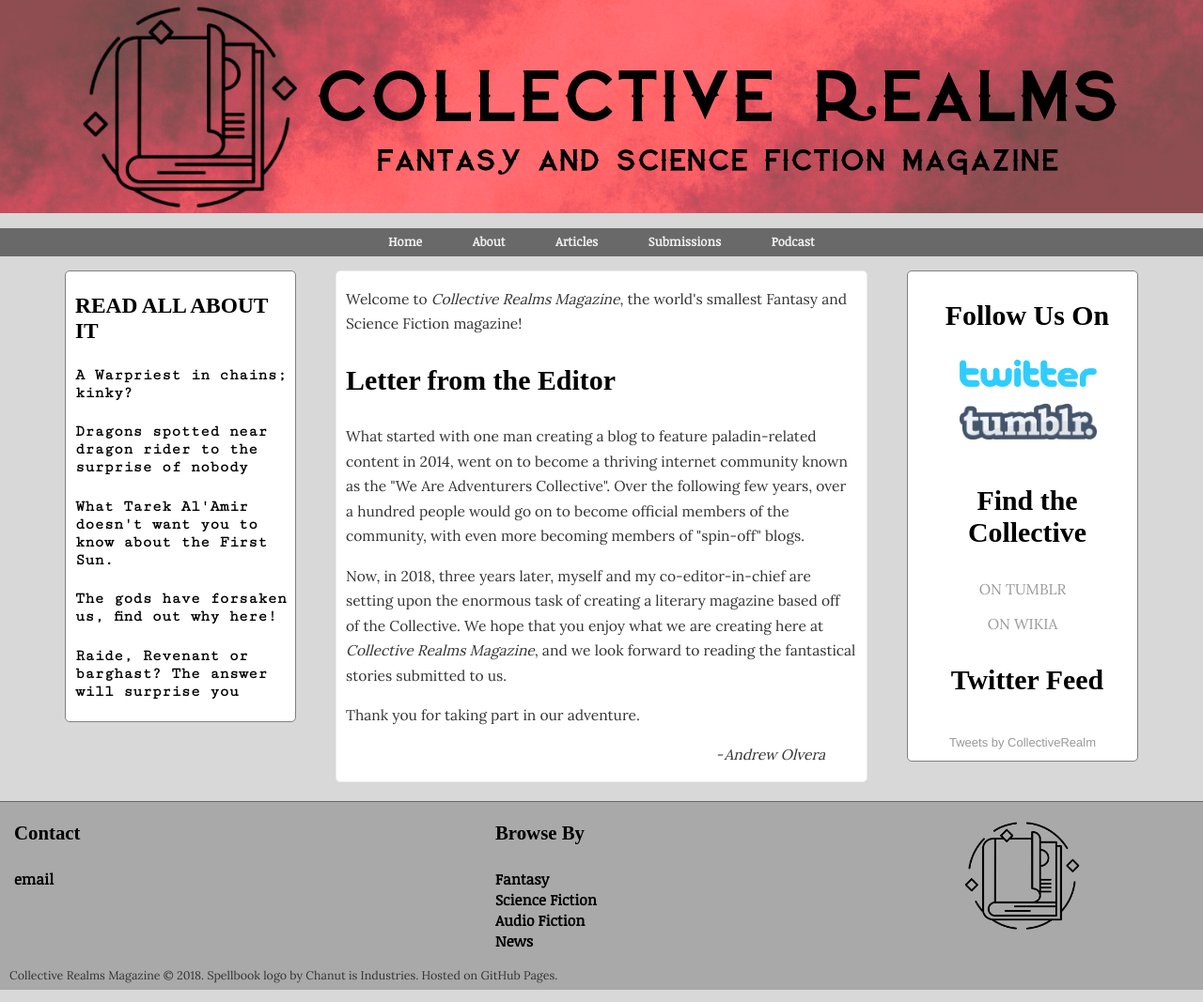
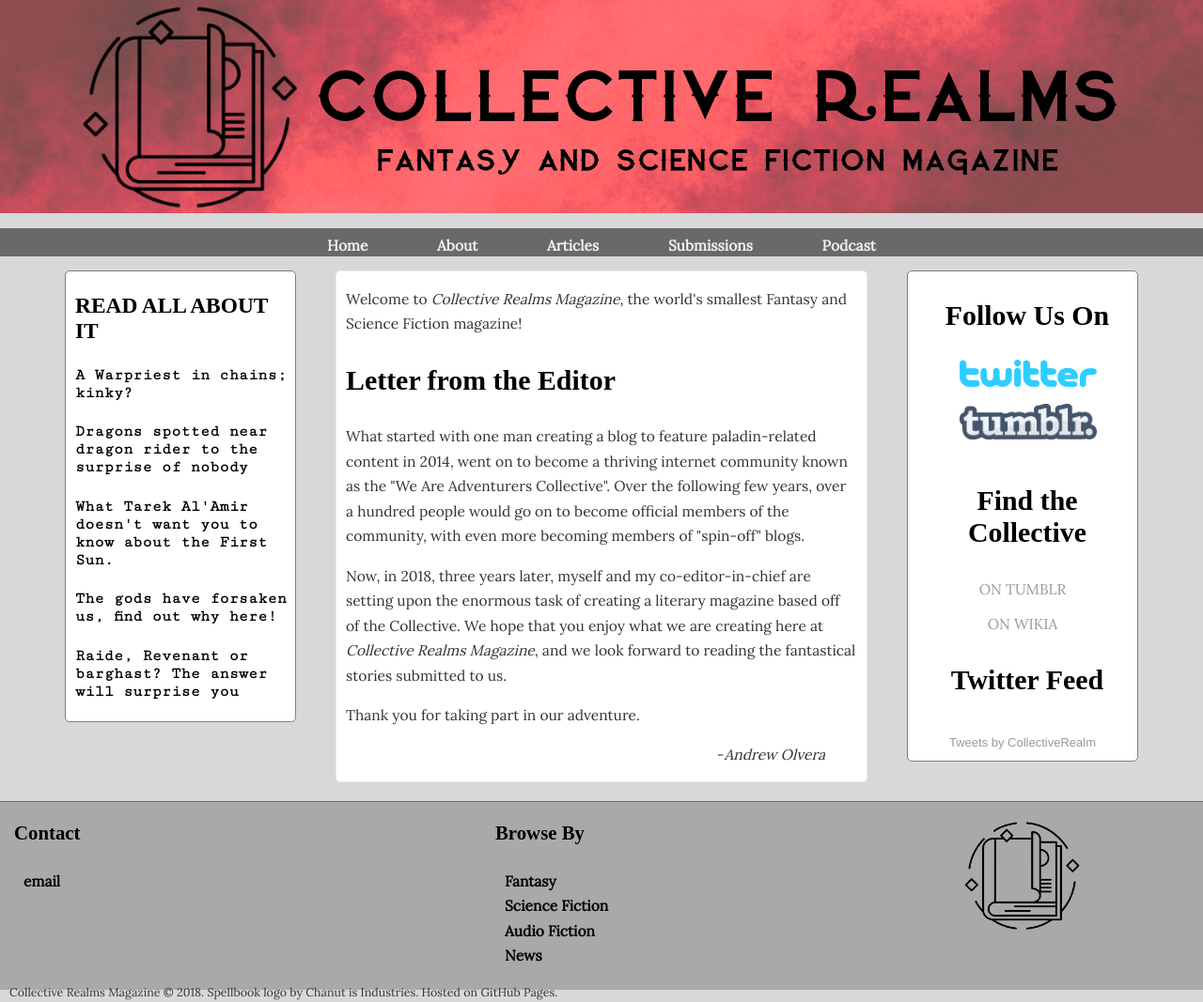
Before and after one commit to collectiverealms/collectiverealms, a Jekyll site: the page built from index.html, in a window 1280 px wide. Shown: the whole page at 94% size. Built offline with Jekyll 4.4.1, drawn with Linux system fonts in a browser that asks for light colours; some web fonts are replaced; the list of posts is cut into pages by our own code; comment, search, counter and statistics services are not loaded.

Commit message:
Update main.css

```diff
--- a/css/main.css
+++ b/css/main.css
@@ -19,7 +19,7 @@
                         text-decoration: underline;
                     }
 
-                    p {
+                    p, li {
                         font-size: 1.2em;
                         line-height: 1.7em;
                         color: #333;
@@ -101,10 +101,6 @@
 
                     #leftcolumn h3 {
                         font-size: 1.8em;
-                    }
-
-                                       li {
-                        font-family: 'Noticia Text', serif;
                     }
 
 /* body contents */
```
